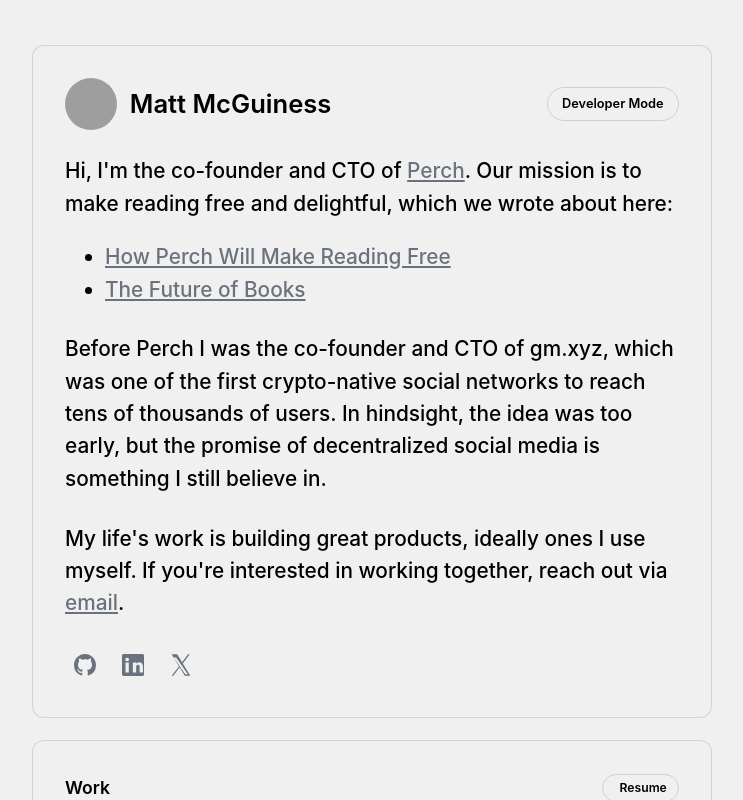
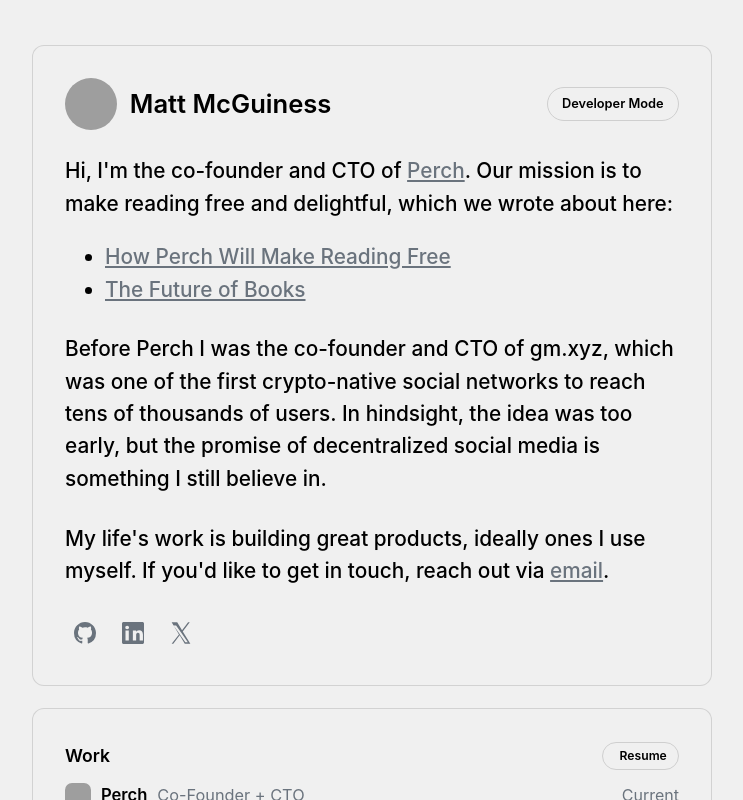
Before and after one commit to mattmcguin/website, a React (Vite) app: page / in a window 1280 px wide. Shown: the whole page, without its empty margins (268-1011 px from the left). Built offline with nearby package versions, Linux system fonts and the light colour scheme; grey boxes are pictures that could not be loaded; some icons are missing.

Commit message:
Copy change

```diff
--- a/src/features/workbench/components/WelcomeTab.jsx
+++ b/src/features/workbench/components/WelcomeTab.jsx
@@ -160,7 +160,7 @@
 
             <p>
               My life's work is building great products, ideally ones I use
-              myself. If you're interested in working together, reach out via{" "}
+              myself. If you'd like to get in touch, reach out via{" "}
               <a href="mailto:mattjmcguiness@gmail.com">email</a>.
             </p>
           </article>
```
